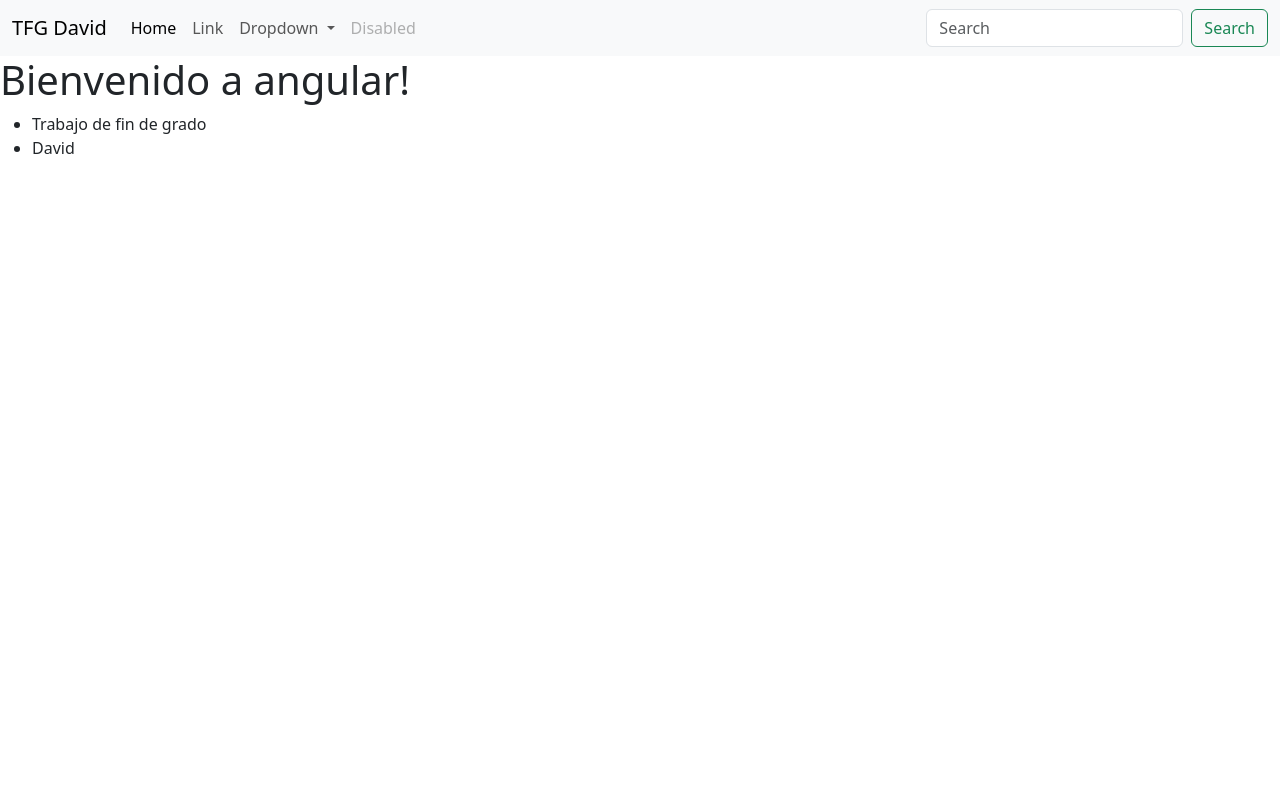
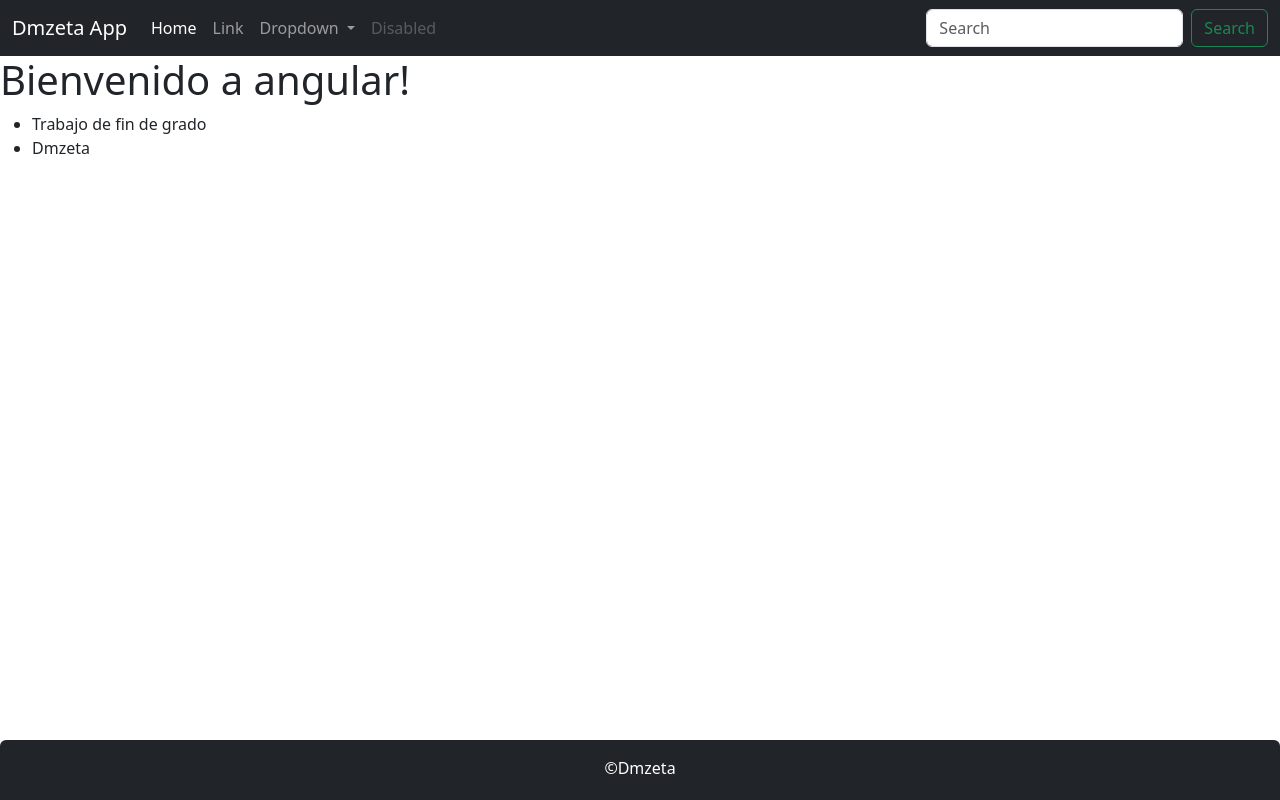
Before and after one commit to deeeeivid/frontTfg, an Angular app: page / in a window 1280 px wide. Built offline with nearby package versions, Linux system fonts and the light colour scheme.

Commit message:
creacion footer component

```diff
--- a/src/app/app.component.html
+++ b/src/app/app.component.html
@@ -1,4 +1,5 @@
 <app-header></app-header>
+<div>
   <h1>
     {{ title }}!
   </h1>
@@ -6,3 +7,5 @@
     <li>{{ curso }}</li>
     <li>{{ autor }}</li>
   </ul>
+</div>
+<app-footer></app-footer>
--- a/src/app/app.component.ts
+++ b/src/app/app.component.ts
@@ -1,11 +1,12 @@
 import { Component } from '@angular/core';
 import { RouterOutlet } from '@angular/router';
 import {HeaderComponent} from "./header/header.component";
+import {FooterComponent} from "./footer/footer.component";
 
 @Component({
   selector: 'app-root',
   standalone: true,
-  imports: [RouterOutlet, HeaderComponent],
+  imports: [RouterOutlet, HeaderComponent, FooterComponent],
   templateUrl: './app.component.html',
   styleUrl: './app.component.css'
 })
@@ -13,6 +14,6 @@ export class AppComponent {
   title = 'Bienvenido a angular';
 
   curso = 'Trabajo de fin de grado';
-  autor = 'David ';
+  autor = 'Dmzeta ';
 
 }
--- /dev/null
+++ b/src/app/footer/footer.component.css
@@ -0,0 +1,6 @@
+.footer{
+  position: absolute;
+  bottom: 0;
+  height: 60px;
+  width: 100%;
+}
--- /dev/null
+++ b/src/app/footer/footer.component.html
@@ -0,0 +1,7 @@
+<footer class="footer bg-dark rounded-top text-center">
+  <div class="container py-2">
+    <p class="text-white my-2">
+      &copy;{{autor}}
+    </p>
+  </div>
+</footer>
--- /dev/null
+++ b/src/app/footer/footer.component.ts
@@ -0,0 +1,11 @@
+import {Component} from "@angular/core";
+
+@Component({
+  selector: 'app-footer',
+  standalone: true,
+  templateUrl: './footer.component.html',
+  styleUrls: ['./footer.component.css']
+})
+export class FooterComponent {
+  autor =  'Dmzeta';
+}
--- a/src/app/header/header.component.html
+++ b/src/app/header/header.component.html
@@ -1,7 +1,8 @@
-<nav class="navbar navbar-expand-lg bg-body-tertiary">
+<nav class="navbar navbar-expand-lg navbar-dark bg-dark">
   <div class="container-fluid">
     <a class="navbar-brand" href="#">{{ title }}</a>
-    <button class="navbar-toggler" type="button" data-bs-toggle="collapse" data-bs-target="#navbarSupportedContent" aria-controls="navbarSupportedContent" aria-expanded="false" aria-label="Toggle navigation">
+    <button class="navbar-toggler" type="button" data-bs-toggle="collapse" data-bs-target="#navbarSupportedContent"
+            aria-controls="navbarSupportedContent" aria-expanded="false" aria-label="Toggle navigation">
       <span class="navbar-toggler-icon"></span>
     </button>
     <div class="collapse navbar-collapse" id="navbarSupportedContent">
@@ -19,7 +20,9 @@
           <ul class="dropdown-menu">
             <li><a class="dropdown-item" href="#">Action</a></li>
             <li><a class="dropdown-item" href="#">Another action</a></li>
-            <li><hr class="dropdown-divider"></li>
+            <li>
+              <hr class="dropdown-divider">
+            </li>
             <li><a class="dropdown-item" href="#">Something else here</a></li>
           </ul>
         </li>
--- a/src/app/header/header.component.ts
+++ b/src/app/header/header.component.ts
@@ -8,5 +8,5 @@ import {Component} from "@angular/core";
   }
 )
 export class HeaderComponent{
-  title = 'TFG David'
+  title = 'Dmzeta App'
 }
```
Also changed, not shown: 1 other file (tests, documents, lock files or other folders). Lines whose indentation alone changed are shown as unchanged.
